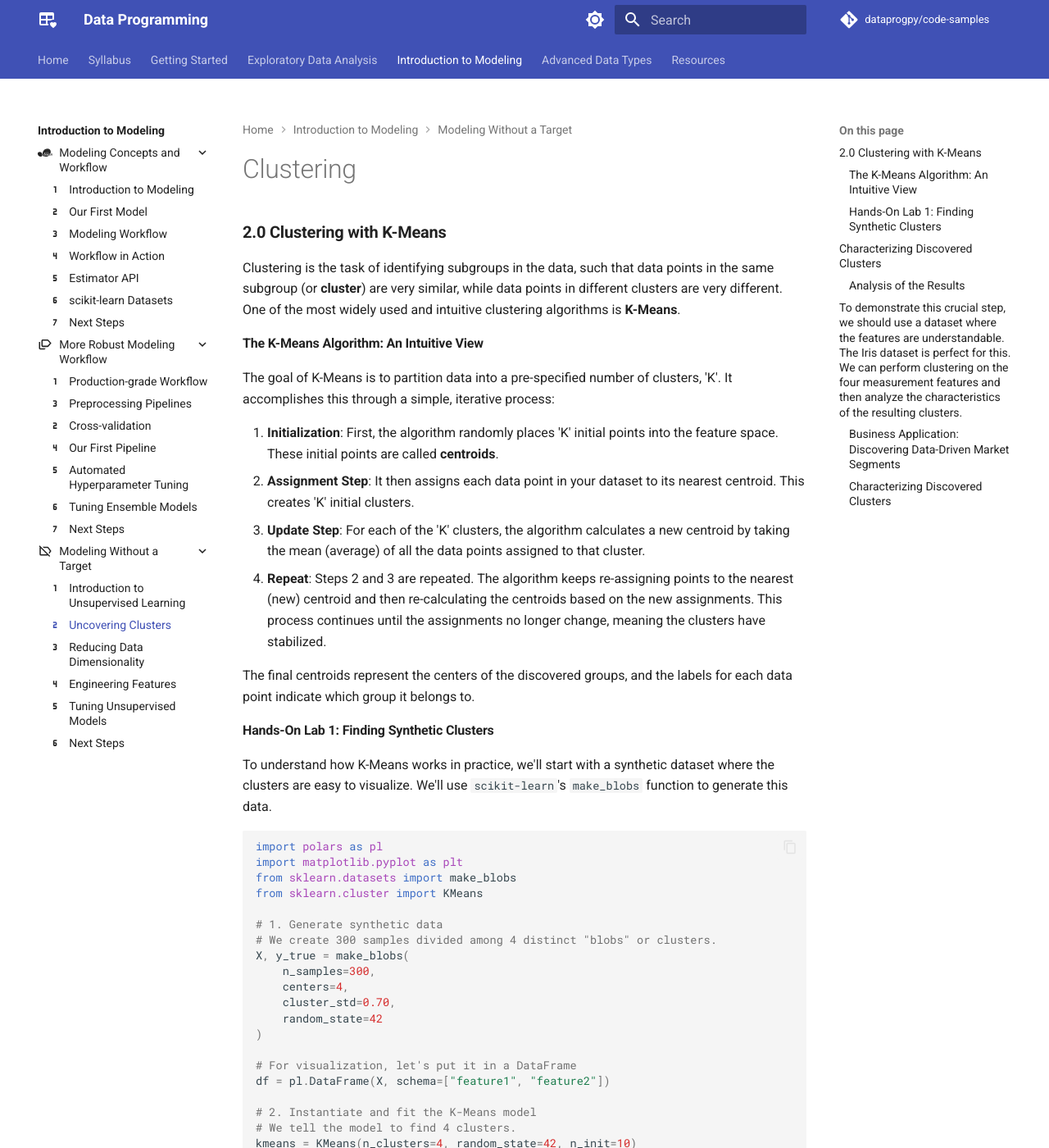
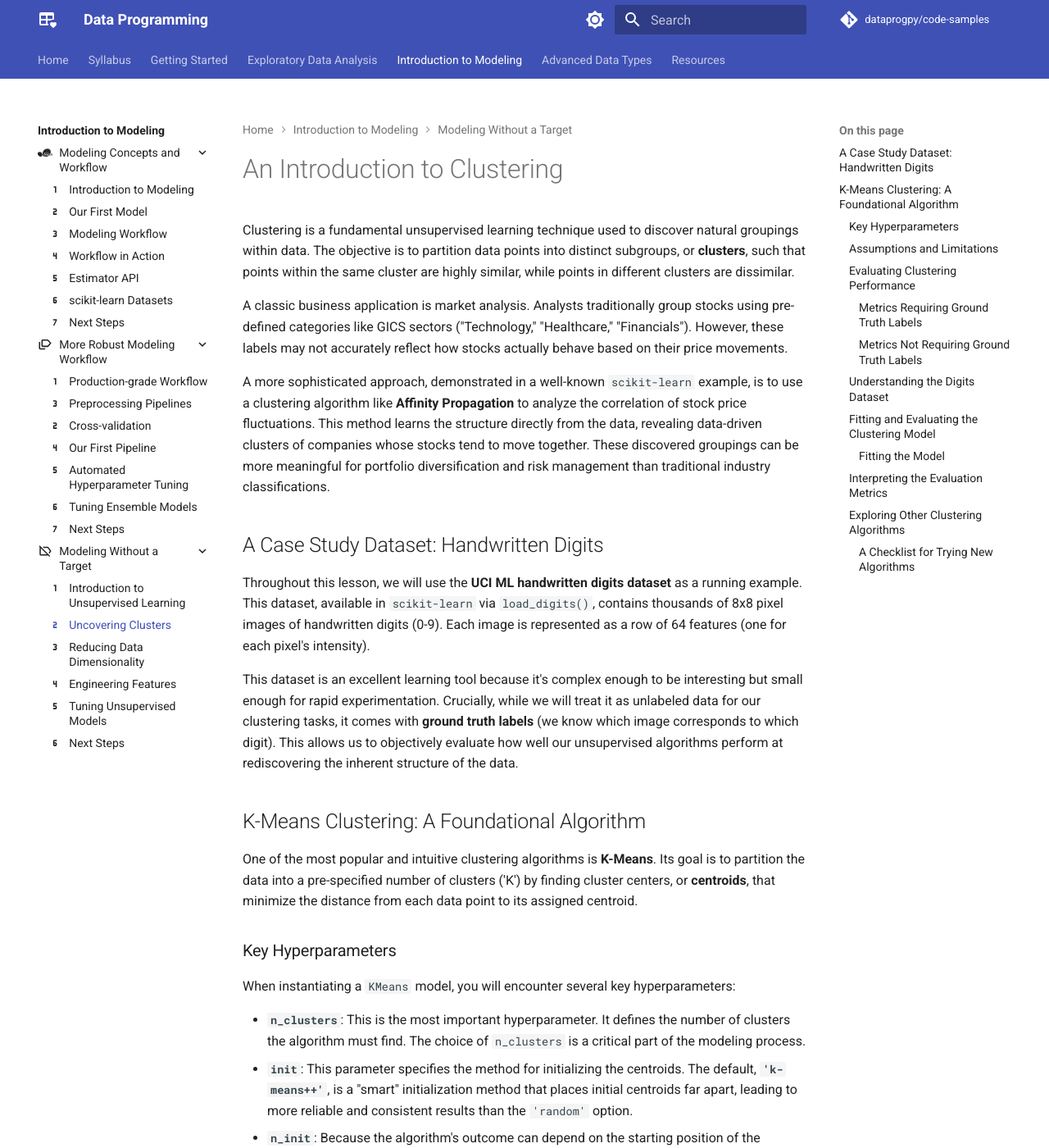
Before and after one commit to dataprogpy/dataprogpy.github.io, an MkDocs documentation site: the page built from docs/modeling/modeling-without-target/clustering.md, in a window 1280 px wide and 1400 px high. Shown: the whole window at 82% size. Built offline with MkDocs 1.6.1 and Material for MkDocs 9.7.7, drawn with Linux system fonts in a browser that asks for light colours; comment, search, counter and statistics services are not loaded; some of the changed text lies outside the part shown.

Commit message:
Update clustering section

````diff
--- a/docs/modeling/modeling-without-target/clustering.md
+++ b/docs/modeling/modeling-without-target/clustering.md
@@ -2,166 +2,164 @@
 icon: material/numeric-2
 ---
 
-# Clustering
+#  An Introduction to Clustering
+
+Clustering is a fundamental unsupervised learning technique used to discover natural groupings within data. The objective is to partition data points into distinct subgroups, or **clusters**, such that points within the same cluster are highly similar, while points in different clusters are dissimilar.
+
+A classic business application is market analysis. Analysts traditionally group stocks using pre-defined categories like GICS sectors ("Technology," "Healthcare," "Financials"). However, these labels may not accurately reflect how stocks actually behave based on their price movements.
+
+A more sophisticated approach, demonstrated in a well-known `scikit-learn` example, is to use a clustering algorithm like **Affinity Propagation** to analyze the correlation of stock price fluctuations. This method learns the structure directly from the data, revealing data-driven clusters of companies whose stocks tend to move together. These discovered groupings can be more meaningful for portfolio diversification and risk management than traditional industry classifications.
+
+## A Case Study Dataset: Handwritten Digits
+
+Throughout this lesson, we will use the **UCI ML handwritten digits dataset** as a running example. This dataset, available in `scikit-learn` via `load_digits()`, contains thousands of 8x8 pixel images of handwritten digits (0-9). Each image is represented as a row of 64 features (one for each pixel's intensity).
+
+This dataset is an excellent learning tool because it's complex enough to be interesting but small enough for rapid experimentation. Crucially, while we will treat it as unlabeled data for our clustering tasks, it comes with **ground truth labels** (we know which image corresponds to which digit). This allows us to objectively evaluate how well our unsupervised algorithms perform at rediscovering the inherent structure of the data.
+
+## K-Means Clustering: A Foundational Algorithm
+
+One of the most popular and intuitive clustering algorithms is **K-Means**. Its goal is to partition the data into a pre-specified number of clusters ('K') by finding cluster centers, or **centroids**, that minimize the distance from each data point to its assigned centroid.
+
+### Key Hyperparameters
+
+When instantiating a `KMeans` model, you will encounter several key hyperparameters:
+
+* **`n_clusters`**: This is the most important hyperparameter. It defines the number of clusters the algorithm must find. The choice of `n_clusters` is a critical part of the modeling process.
+* **`init`**: This parameter specifies the method for initializing the centroids. The default, **`'k-means++'`**, is a "smart" initialization method that places initial centroids far apart, leading to more reliable and consistent results than the `'random'` option.
+* **`n_init`**: Because the algorithm's outcome can depend on the starting position of the centroids, `n_init` controls how many times the algorithm will be run with different random initializations. The default value of `10` is standard practice, and `scikit-learn` will automatically return the best result.
+
+### Assumptions and Limitations
+
+K-Means is powerful but relies on several key assumptions:
+
+* **Pre-specification of 'k'**: You must decide the number of clusters beforehand.
+* **Isotropic Distribution**: K-Means works best when clusters are **isotropic** (spherical) and have similar variance. It assumes all directions are equally important.
+* **Cluster Size**: The algorithm implicitly assumes that clusters are of a similar size and density. It can struggle with identifying elongated clusters or groups of varying sizes.
+
+### Evaluating Clustering Performance
+
+Since we have no "ground truth" target, we cannot use metrics like accuracy. Instead, we use metrics that evaluate the quality of the clusters themselves. These fall into two categories.
+
+#### Metrics Requiring Ground Truth Labels
+
+When true labels are available (as in our `digits` dataset), we can use them to score our model's performance.
+
+* **Homogeneity**: Measures if each cluster contains only members of a single class.
+* **Completeness**: Measures if all members of a given class are assigned to the same cluster.
+* **V-Measure**: The harmonic mean of homogeneity and completeness.
+* **Adjusted Rand Index (ARI) & Adjusted Mutual Information (AMI)**: These measure the similarity between the true and predicted labels, correcting for chance. Scores close to 1.0 are good.
+
+#### Metrics Not Requiring Ground Truth Labels
+
+In most real-world scenarios, you won't have true labels. The **Silhouette Coefficient** is a powerful metric for these situations.
+
+* **Silhouette Coefficient**: This metric measures how similar a data point is to its own cluster compared to how similar it is to other, nearby clusters. The score ranges from -1 to 1, where higher values indicate that the object is well-matched to its own cluster and poorly matched to neighboring clusters. It can be used to evaluate the quality of the clustering itself and to help determine the optimal number of clusters.
 
 
-### **2.0 Clustering with K-Means**
+### **Understanding the Digits Dataset**
 
-Clustering is the task of identifying subgroups in the data, such that data points in the same subgroup (or **cluster**) are very similar, while data points in different clusters are very different. One of the most widely used and intuitive clustering algorithms is **K-Means**.
+Before we model, it's crucial to understand our data. The `load_digits` dataset contains images of handwritten digits (0 through 9).
 
-#### **The K-Means Algorithm: An Intuitive View**
+  * **What is a row?** Each **row** in the `data` array represents a single, complete image of a handwritten digit.
 
-The goal of K-Means is to partition data into a pre-specified number of clusters, 'K'. It accomplishes this through a simple, iterative process:
+  * **What is a column?** Each image is a tiny 8x8 grid of pixels. To turn this grid into a data row, it's "unrolled" into a line of 64 pixel values. So, each of the 64 **columns** represents the brightness of a single pixel in the 8x8 image.
 
-1.  **Initialization**: First, the algorithm randomly places 'K' initial points into the feature space. These initial points are called **centroids**.
-2.  **Assignment Step**: It then assigns each data point in your dataset to its nearest centroid. This creates 'K' initial clusters.
-3.  **Update Step**: For each of the 'K' clusters, the algorithm calculates a new centroid by taking the mean (average) of all the data points assigned to that cluster.
-4.  **Repeat**: Steps 2 and 3 are repeated. The algorithm keeps re-assigning points to the nearest (new) centroid and then re-calculating the centroids based on the new assignments. This process continues until the assignments no longer change, meaning the clusters have stabilized.
+  * **What does clustering achieve here?** Our goal is to see if a machine learning model, without any prior knowledge of the actual digit labels, can **group the images based on their visual similarity**. Essentially, we're asking the model to discover the concept of "a zero," "a one," and so on, just by looking at the pixel patterns.
 
-The final centroids represent the centers of the discovered groups, and the labels for each data point indicate which group it belongs to.
-
-#### **Hands-On Lab 1: Finding Synthetic Clusters**
-
-To understand how K-Means works in practice, we'll start with a synthetic dataset where the clusters are easy to visualize. We'll use `scikit-learn`'s `make_blobs` function to generate this data.
+The first part of the code loads this data and confirms its structure: there are 10 unique digits, 1797 sample images, and 64 features (pixels) for each image. The `plt.matshow` command then gives us a visual confirmation by reshaping one of the rows back into its original 8x8 image format.
 
 ```python
-import polars as pl
-import matplotlib.pyplot as plt
-from sklearn.datasets import make_blobs
-from sklearn.cluster import KMeans
+## 1. Load and Inspect the Data
+data, labels = load_digits(return_X_y=True)
+(n_samples, n_features), n_digits = data.shape, np.unique(labels).size
+print(f"# digits: {n_digits}; # samples: {n_samples}; # features {n_features}")
 
-# 1. Generate synthetic data
-# We create 300 samples divided among 4 distinct "blobs" or clusters.
-X, y_true = make_blobs(
-    n_samples=300,
-    centers=4,
-    cluster_std=0.70,
-    random_state=42
-)
-
-# For visualization, let's put it in a DataFrame
-df = pl.DataFrame(X, schema=["feature1", "feature2"])
-
-# 2. Instantiate and fit the K-Means model
-# We tell the model to find 4 clusters.
-kmeans = KMeans(n_clusters=4, random_state=42, n_init=10)
-kmeans.fit(X)
-
-# 3. Get cluster assignments and centroids
-# The model assigns a cluster label (0, 1, 2, or 3) to each data point.
-y_kmeans = kmeans.predict(X)
-centers = kmeans.cluster_centers_
-
-# 4. Visualize the results
-plt.figure(figsize=(8, 6))
-plt.scatter(df["feature1"], df["feature2"], c=y_kmeans, s=50, cmap='viridis')
-plt.scatter(centers[:, 0], centers[:, 1], c='red', s=200, alpha=0.75, marker='X')
-plt.title("K-Means Clustering on Synthetic Data")
-plt.xlabel("Feature 1")
-plt.ylabel("Feature 2")
+## 2. Visualize a Single Sample
+digits = load_digits()
+plt.matshow(digits.images[0], cmap="gray")
 plt.show()
 ```
 
-In the resulting plot, you will see the data points colored according to the cluster they were assigned to by the K-Means algorithm. The red 'X' markers indicate the final positions of the cluster centroids. This visualization clearly shows how the algorithm successfully identified the four distinct groups present in our synthetic data.
+-----
 
-That's a great point. You are correct; performing a meaningful exploratory analysis to characterize clusters is not practical with a synthetic dataset because the features (`feature1`, `feature2`, etc.) have no real-world meaning.
+### **Fitting and Evaluating the Clustering Model**
 
-To demonstrate this crucial step, we should use a dataset where the features are understandable. The **Iris dataset** is perfect for this. We can perform clustering on the four measurement features and then analyze the characteristics of the resulting clusters.
+The next block of code executes our workflow: building a pipeline, fitting the model, and evaluating the results.
+
+#### **Fitting the Model**
+
+We use `make_pipeline` to chain our steps. This ensures a robust and reproducible process.
+
+1.  **`StandardScaler()`**: This is a preprocessing step. It standardizes the pixel values in each feature (column) to have a mean of 0 and a standard deviation of 1. This helps the K-Means algorithm treat all pixels equally, regardless of their raw brightness values.
+2.  **`KMeans(...)`**: This is our clustering algorithm. We configure it with key hyperparameters:
+      * `init="k-means++"`: Uses a smart method to initialize the cluster centers, leading to more reliable results.
+      * `n_clusters=n_digits`: We tell the model to find 10 clusters, since we know there are 10 unique digits.
+      * `n_init=4`: The algorithm will run 4 times with different random starting points and will automatically keep the best result.
+      * `random_state=42`: This ensures our results are reproducible.
+
+The `.fit(data)` command executes the entire pipeline on our image data.
+
+```python
+## 3. Fit the Model
+estimator = make_pipeline(
+    StandardScaler(),
+    KMeans(
+        init="k-means++",
+        n_clusters=n_digits,
+        n_init=4,
+        random_state=42),
+).fit(data)
+
+```
 
 -----
 
-### Characterizing Discovered Clusters
+### **Interpreting the Evaluation Metrics**
 
-After identifying clusters, the next step for an analyst is to understand *what* each cluster represents. This is done by performing exploratory analysis on the clusters to build a "profile" or "persona" for each one.
+Because we have the true labels for this dataset, we can use a rich set of metrics to evaluate how well our unsupervised algorithm rediscovered the underlying digit categories.
 
-Let's do this with the Iris dataset. We will cluster the flowers based only on their measurements and then analyze the resulting groups.
+  * **Homogeneity**: Measures if each cluster contains only images of a single digit. A score of 1.0 would mean every cluster is perfectly "pure."
+  * **Completeness**: Measures if all images of a given digit are assigned to the same cluster. A score of 1.0 means no digit's images are split across multiple clusters.
+  * **V-Measure**: A balanced average of Homogeneity and Completeness.
+  * **Adjusted Rand Index (ARI)** and **Adjusted Mutual Info (AMI)**: These measure the similarity between the true labels and the cluster assignments, with scores close to 1.0 indicating a strong agreement. They are "adjusted" to ensure that random assignments get a score near 0.
+  * **Silhouette Coefficient**: This is the only metric here that **does not use the true labels**. It measures how dense and well-separated the clusters are based only on the data's geometry. A score close to 1 indicates that the clusters are well-defined.
+
+The final block of code calculates these scores and presents them in a clean table, giving us a comprehensive view of our model's performance.
 
 ```python
-import polars as pl
-import pandas as pd
-from sklearn.datasets import load_iris
-from sklearn.cluster import KMeans
+## 4. Score the Model
+metrics={
+        "Homogeneity": homogeneity_score(labels, estimator[-1].labels_),
+        "Completeness": completeness_score(labels, estimator[-1].labels_),
+        "V Measure": v_measure_score(labels, estimator[-1].labels_),
+        "Adj. Rand": adjusted_rand_score(labels, estimator[-1].labels_),
+        "Adj. Mutual Info": adjusted_mutual_info_score(labels, estimator[-1].labels_),
+        "Silhouette": silhouette_score(
+            data,
+            estimator[-1].labels_,
+            metric="euclidean",
+            sample_size=300,
+        )
+    }
 
-# 1. Load the Iris dataset
-iris = load_iris()
-# We are using pandas here for easy use of .groupby() and .mean() later
-X_iris = pd.DataFrame(iris.data, columns=iris.feature_names)
+pd.DataFrame(metrics.values(), columns=["Score"], index=metrics.keys())
 
-# 2. Apply K-Means
-# We know there are 3 species, so let's set K=3
-kmeans_iris = KMeans(n_clusters=3, random_state=42, n_init=10)
-X_iris['cluster'] = kmeans_iris.fit_predict(X_iris)
-
-# 3. Characterize the clusters
-# Now, let's group by the new cluster label and find the average of each feature.
-cluster_profiles = X_iris.groupby('cluster').mean()
-
-print("Cluster Profiles (Average feature values for each cluster):")
-print(cluster_profiles)
 ```
 
-#### **Analysis of the Results**
+### Exploring Other Clustering Algorithms
 
-By examining the output table, you can now build a narrative for each cluster:
+KMeans is a powerful and popular algorithm, but it's just one of many tools available for clustering. As you continue your learning, we encourage you to explore other algorithms, each with different strengths and assumptions.
 
-  * **Cluster 0**: This group has a very **small** petal length and petal width.
-  * **Cluster 1**: This group has the **largest** petal length, petal width, and sepal length.
-  * **Cluster 2**: This group falls in the **middle** for most measurements.
+Some notable algorithms available in `scikit-learn` include:
 
-If we were to compare these profiles to our knowledge of the actual iris species, we would find that our unsupervised clustering algorithm has successfully rediscovered the `setosa`, `virginica`, and `versicolor` species based purely on the structure of the data. This demonstrates how an analyst can use clustering to identify meaningful segments in a dataset, even without having prior labels.
+* **Agglomerative Clustering**: A "bottom-up" hierarchical approach that starts with each data point as its own cluster and progressively merges the closest pairs of clusters.
+* **DBSCAN**: A density-based algorithm that is excellent at finding arbitrarily shaped clusters and identifying outliers. Unlike KMeans, it doesn't require you to pre-specify the number of clusters.
+* **BIRCH**: An efficient algorithm designed specifically for very large datasets.
 
-That's a great point. You are correct; performing a meaningful exploratory analysis to characterize clusters is not practical with a synthetic dataset because the features (`feature1`, `feature2`, etc.) have no real-world meaning.
+#### A Checklist for Trying New Algorithms
 
-To demonstrate this crucial step, we should use a dataset where the features are understandable. The **Iris dataset** is perfect for this. We can perform clustering on the four measurement features and then analyze the characteristics of the resulting clusters.
----
+When you experiment with a new algorithm, always follow a systematic process:
 
-Of course. Here is your example, revised and framed specifically for the clustering section.
-
-***
-### **Business Application: Discovering Data-Driven Market Segments**
-
-A company often structures its operations around pre-defined segments, such as geographic sales regions (e.g., Northeast, West Coast) or existing business units. While administratively useful, these groupings are often arbitrary from a customer behavior perspective.
-
-**The Challenge:** Customers in the "Northeast" region might not all behave similarly. This group could contain a mix of high-value enterprise clients and small, independent businesses with vastly different needs and purchasing patterns. Marketing campaigns aimed at the entire region are therefore inefficient.
-
-**The Clustering Solution:**
-An analyst can use clustering on customer data—including features like purchase frequency, average order value, product categories bought, and support ticket volume—to discover the *actual*, data-driven segments that exist within the customer base.
-
-The algorithm might identify **latent groups** such as:
-* A "High-Volume, Low-Maintenance" cluster.
-* A "New, High-Growth Potential" cluster.
-* A "Legacy, At-Risk" cluster.
-
-These data-driven segments are far more meaningful than the arbitrary geographic regions. By understanding the true underlying structure of the market, the company can create targeted strategies for sales, marketing, and product development that address the specific needs of each real customer group.
-
------
-
-### Characterizing Discovered Clusters
-
-After identifying clusters, the next step for an analyst is to understand *what* each cluster represents. This is done by performing exploratory analysis on the clusters to build a "profile" or "persona" for each one.
-
-Let's do this with the Iris dataset. We will cluster the flowers based only on their measurements and then analyze the resulting groups.
-
-```python
-import polars as pl
-import pandas as pd
-from sklearn.datasets import load_iris
-from sklearn.cluster import KMeans
-
-# 1. Load the Iris dataset
-iris = load_iris()
-# We are using pandas here for easy use of .groupby() and .mean() later
-X_iris = pd.DataFrame(iris.data, columns=iris.feature_names)
-
-# 2. Apply K-Means
-# We know there are 3 species, so let's set K=3
-kmeans_iris = KMeans(n_clusters=3, random_state=42, n_init=10)
-X_iris['cluster'] = kmeans_iris.fit_predict(X_iris)
-
-# 3. Characterize the clusters
-# Now, let's group by the new cluster label and find the average of each feature.
-cluster_profiles = X_iris.groupby('cluster').mean()
-
-print("Cluster Profiles (Average feature values for each cluster):")
-print(cluster_profiles)
-```
+1.  **Understand the Hyperparameters**: Read the `scikit-learn` documentation to understand the algorithm's key hyperparameters. For `DBSCAN`, this would be `eps` and `min_samples`, not `n_clusters`.
+2.  **Apply Appropriate Preprocessing**: Does the new algorithm have specific data requirements? For example, distance-based algorithms like DBSCAN are sensitive to feature scales, so using `StandardScaler` is crucial.
+3.  **Use Relevant Evaluation Metrics**: Apply a range of metrics to understand performance. Use the **Silhouette Coefficient** to assess the quality of the clusters and, if you have ground truth labels, use metrics like the **Adjusted Rand Index (ARI)** to measure accuracy.
````
Also changed, not shown: docs/modeling/modeling-without-target/unsupervised-learning.md (+2 -41 lines).
